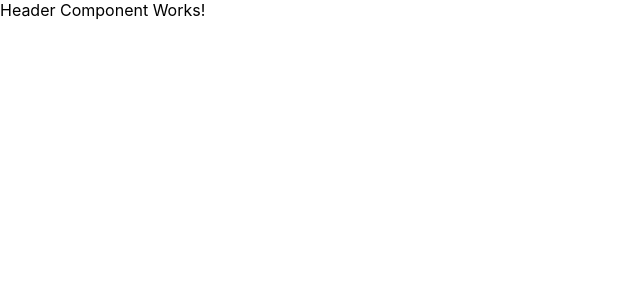
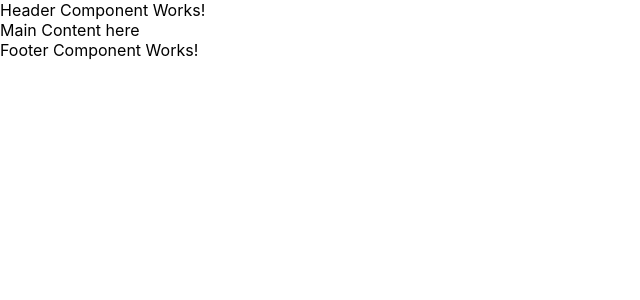
Before and after one commit to JSD-0723/frontend-final-2, a React (Create React App) app in the folder frontend-final-project/: page / in a window 1280 px wide. Shown: the top 300 px of the page, without its empty margins (0-640 px from the left). Built offline with nearby package versions, Linux system fonts and the light colour scheme; the HTML template or start-up script is replaced by a standard one.

Commit message:
project structure added

```diff
--- a/frontend-final-project/src/App.js
+++ b/frontend-final-project/src/App.js
@@ -1,11 +1,15 @@
-import { Header } from "./layout/header/Header";
+import Footer from "./layout/footer/Footer";
+import  Header  from "./layout/header/Header";
+
 
 function App() {
   return (
     <div>
-
       <Header />
-
+      <div>
+          Main Content here
+      </div>
+      <Footer/>
     </div>
   );
 }
--- /dev/null
+++ b/frontend-final-project/src/layout/footer/Footer.jsx
@@ -0,0 +1,7 @@
+const Footer = () => {
+  return (
+    <div> Footer Component Works!</div>
+  )
+}
+
+export default Footer;
--- a/frontend-final-project/src/layout/header/Header.jsx
+++ b/frontend-final-project/src/layout/header/Header.jsx
@@ -1,5 +1,7 @@
-export const Header = () => {
+const Header = () => {
   return (
     <div> Header Component Works!</div>
   )
 }
+
+export default Header;
```
Also changed, not shown: frontend-final-project/src/layout/footer/footer.css (added), frontend-final-project/src/layout/header/header.css (added).
